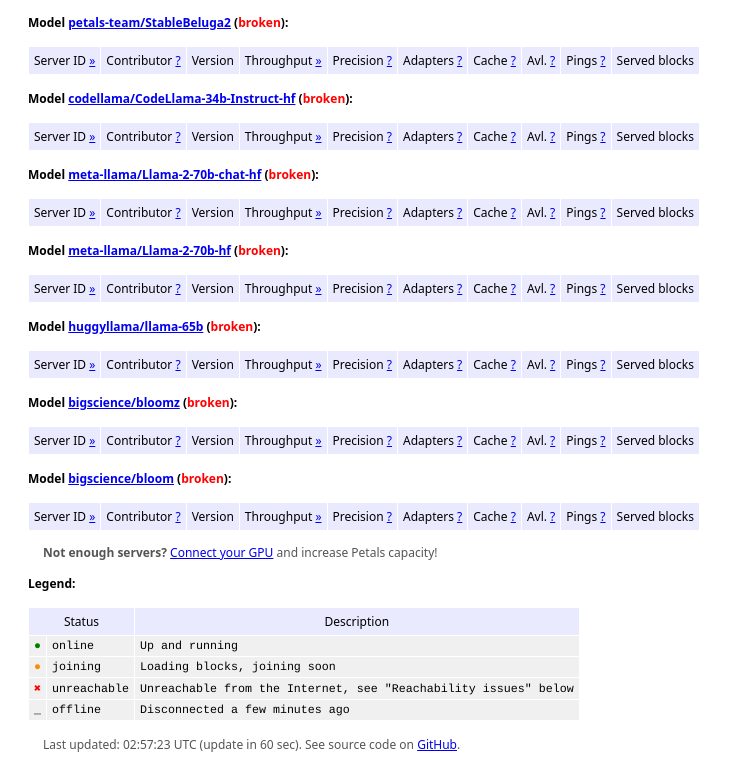
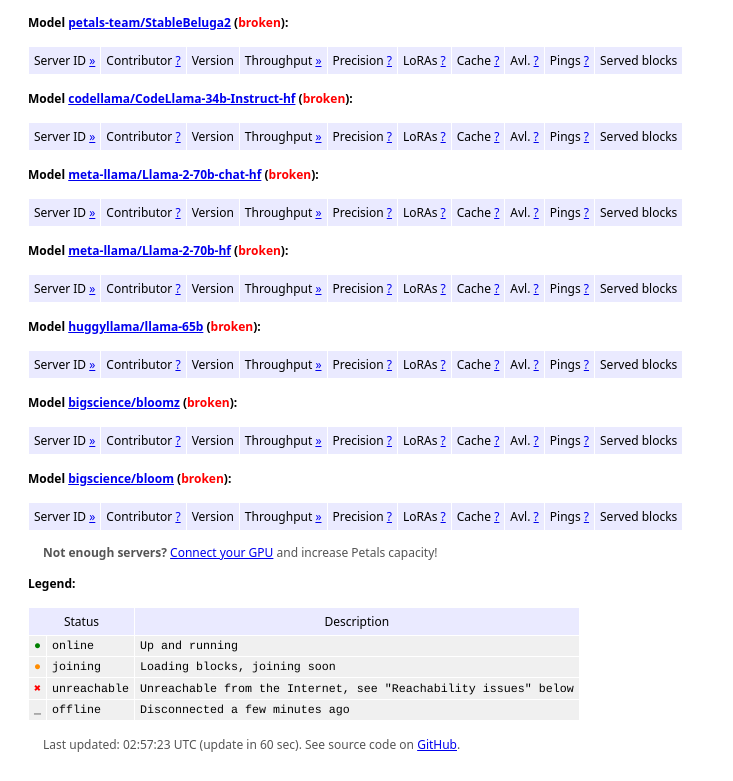
Before and after one commit to petals-infra/health.petals.dev, a Flask app: page / in a window 1280 px wide. Shown: the part 137-918 px from the top of the page, without its empty margins (0-733 px from the left). Run offline with Flask 3, Linux system fonts and the light colour scheme; some libraries are stand-ins or nearby versions.

Commit message:
Rename column "Adapters" -> "LoRAs"

```diff
--- a/templates/index.html
+++ b/templates/index.html
@@ -42,7 +42,7 @@
         <td class="rps-details" style="display: none;">Forward <a class="explain-compute-rps" href="#">?</a></td>
         <td class="rps-details" style="display: none;">Network <a class="explain-network-rps" href="#">?</a></td>
         <td>Precision <a class="explain-precision" href="#">?</a></td>
-        <td>Adapters <a class="explain-adapters" href="#">?</a></td>
+        <td>LoRAs <a class="explain-adapters" href="#">?</a></td>
         <td>Cache <a class="explain-cache" href="#">?</a></td>
         <td>Avl. <a class="explain-avl" href="#">?</a></td>
         <td>Pings <a class="explain-pings" href="#">?</a></td>
```
